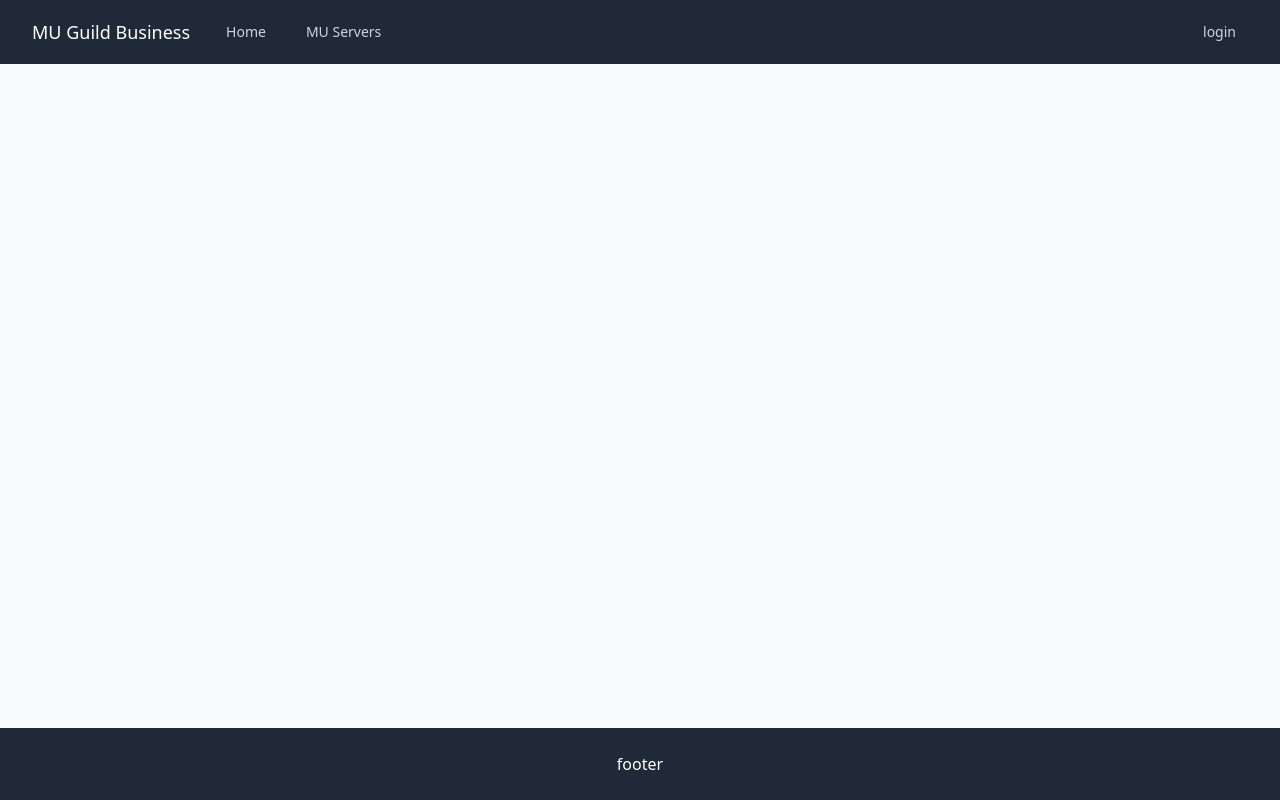
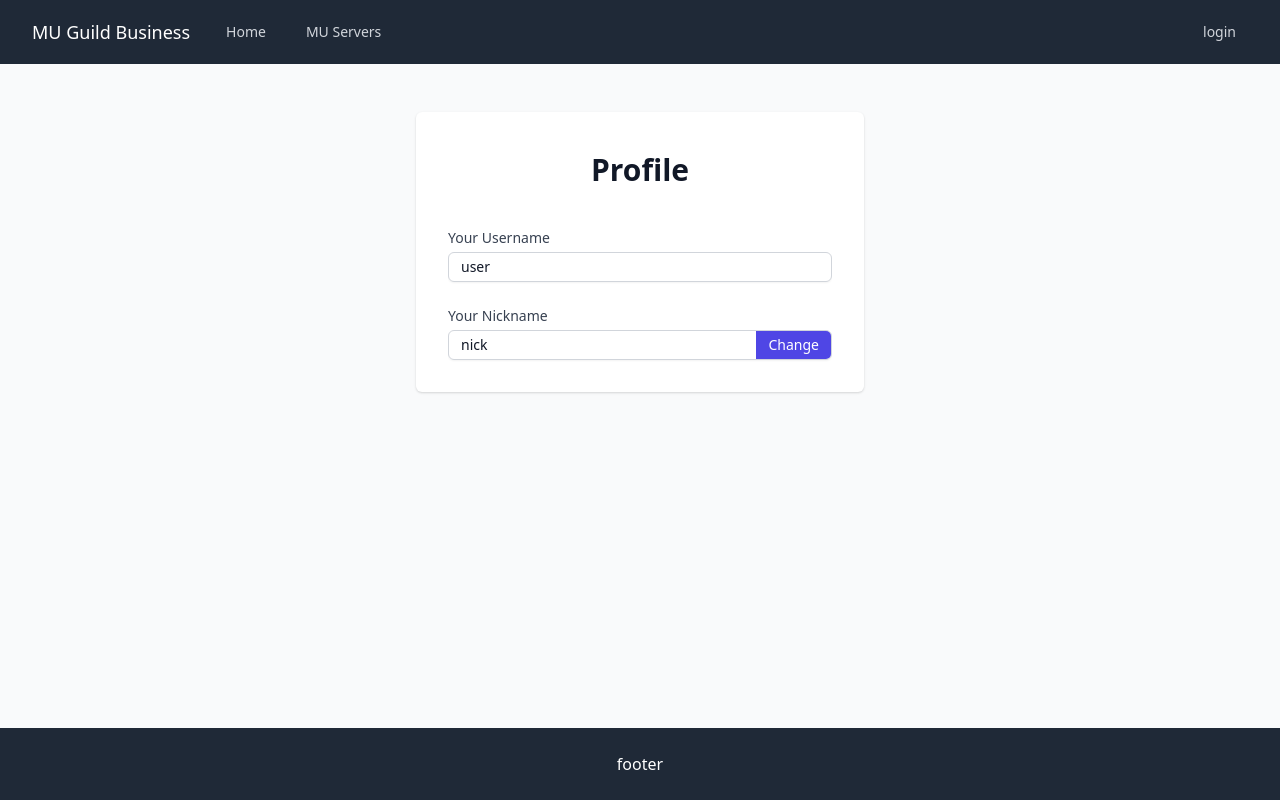
Before and after one commit to carlosbecerradev/mu-guild-business-demo, a Vue app: page /profile in a window 1280 px wide. Built offline with nearby package versions, Linux system fonts and the light colour scheme; what vuejs-noty would draw is missing.

Commit message:
:heavy_plus_sign: views: Se creo la vista 'Profile', su ruta y 'router-link'.

```diff
--- a/src/components/main/MainNavbar.vue
+++ b/src/components/main/MainNavbar.vue
@@ -124,10 +124,10 @@
               aria-orientation="vertical"
               aria-labelledby="user-menu"
             >
-              <a
+              <router-link to="/profile" @click.native="dropdown = !dropdown"
                 class="block px-4 py-2 text-sm text-gray-700 hover:text-white hover:bg-gray-700 cursor-pointer"
                 role="menuitem"
-                >Your Profile</a>
+                >Your Profile</router-link>
               <a
                 @click="logout(); dropdown = !dropdown"
                 class="block px-4 py-2 text-sm text-gray-700 hover:text-white hover:bg-gray-700 cursor-pointer"
--- a/src/router/index.js
+++ b/src/router/index.js
@@ -24,6 +24,11 @@ const routes = [
     name: 'MU Server',
     component: () => import(/* webpackChunkName: "MUServer" */ '../views/MUServer.vue')
   },
+  {
+    path: '/profile',
+    name: 'Profile',
+    component: () => import(/* webpackChunkName: "Profile" */ '../views/Profile.vue')
+  },
 ]
 
 const router = new VueRouter({
--- /dev/null
+++ b/src/views/Profile.vue
@@ -0,0 +1,54 @@
+<template>
+  <div class="flex items-center justify-center py-12 sm:px-6 lg:px-8">
+    <div
+      class="max-w-md w-full space-y-6 p-4 bg-white md:px-8 rounded-md shadow"
+    >
+      <div>
+        <h2 class="mt-6 text-center text-3xl font-extrabold text-gray-900">
+          Profile
+        </h2>
+      </div>
+      <span class="sr-only">user account profile</span>
+      <div class="overflow-hidden sm:rounded-md">
+        <div class="py-4">
+          <div class="grid grid-cols-6 gap-6">
+            <div class="col-span-full sm:col-span">
+              <label
+                for="first_name"
+                class="block text-sm font-medium text-gray-700"
+                >Your Username</label
+              >
+              <div
+                class="mt-1 block w-full py-1 px-3 border border-gray-300 bg-white rounded-md shadow-sm focus:outline-none focus:ring-indigo-500 focus:border-indigo-500 text-sm"
+              >
+                <div class="text-sm font-medium text-gray-900">
+                  user
+                </div>
+              </div>
+            </div>
+
+            <div class="col-span-full sm:col-span relative">
+              <label
+                for="first_name"
+                class="block text-sm font-medium text-gray-700"
+                >Your Nickname</label
+              >
+              <div
+                class="overflow-hidden mt-1 flex w-full border border-gray-300 bg-white rounded-md shadow-sm focus:outline-none focus:ring-indigo-500 focus:border-indigo-500 text-sm"
+              >
+                <div class="w-full text-sm font-medium text-gray-900 py-1 px-3">
+                  nick
+                </div>
+                <button
+                  class="ml-auto text-sm bg-indigo-600 py-1 px-3 text-white"
+                >
+                  Change
+                </button>
+              </div>
+            </div>
+          </div>
+        </div>
+      </div>
+    </div>
+  </div>
+</template>
```
